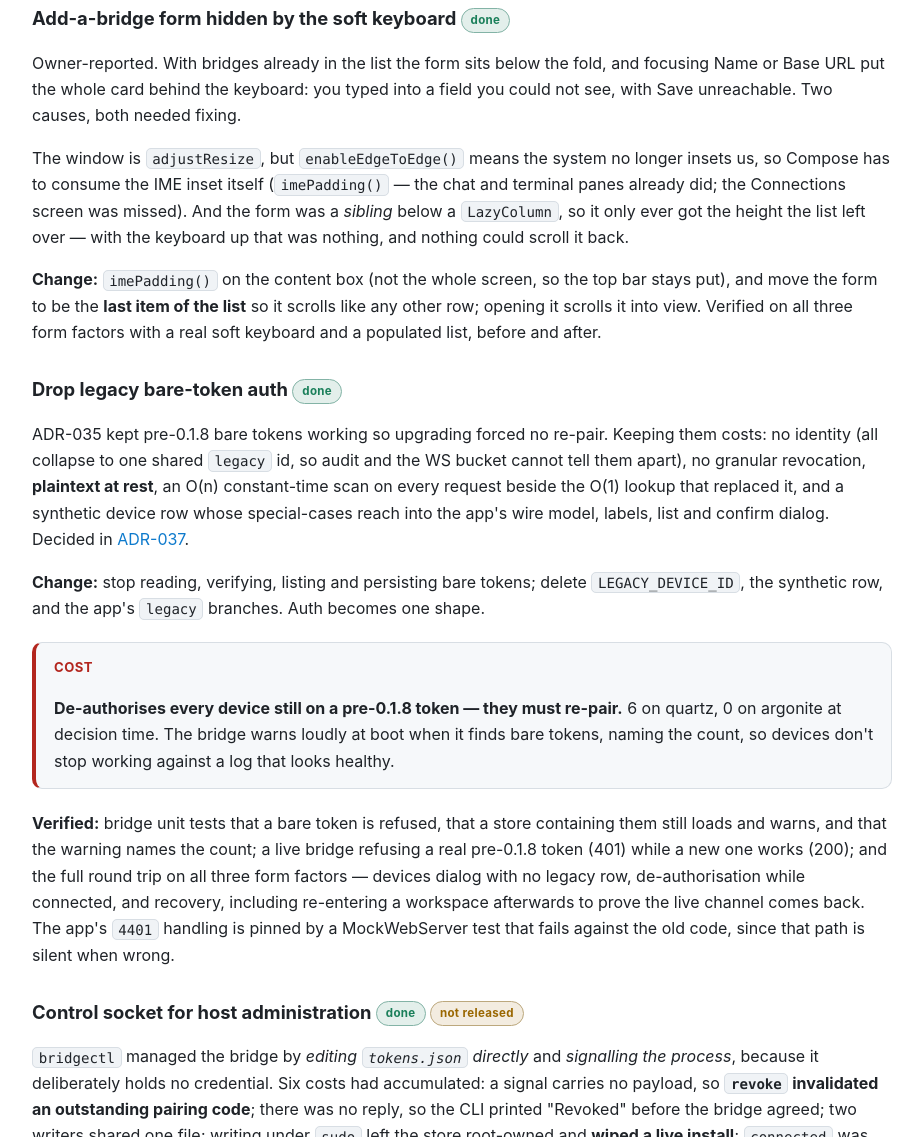
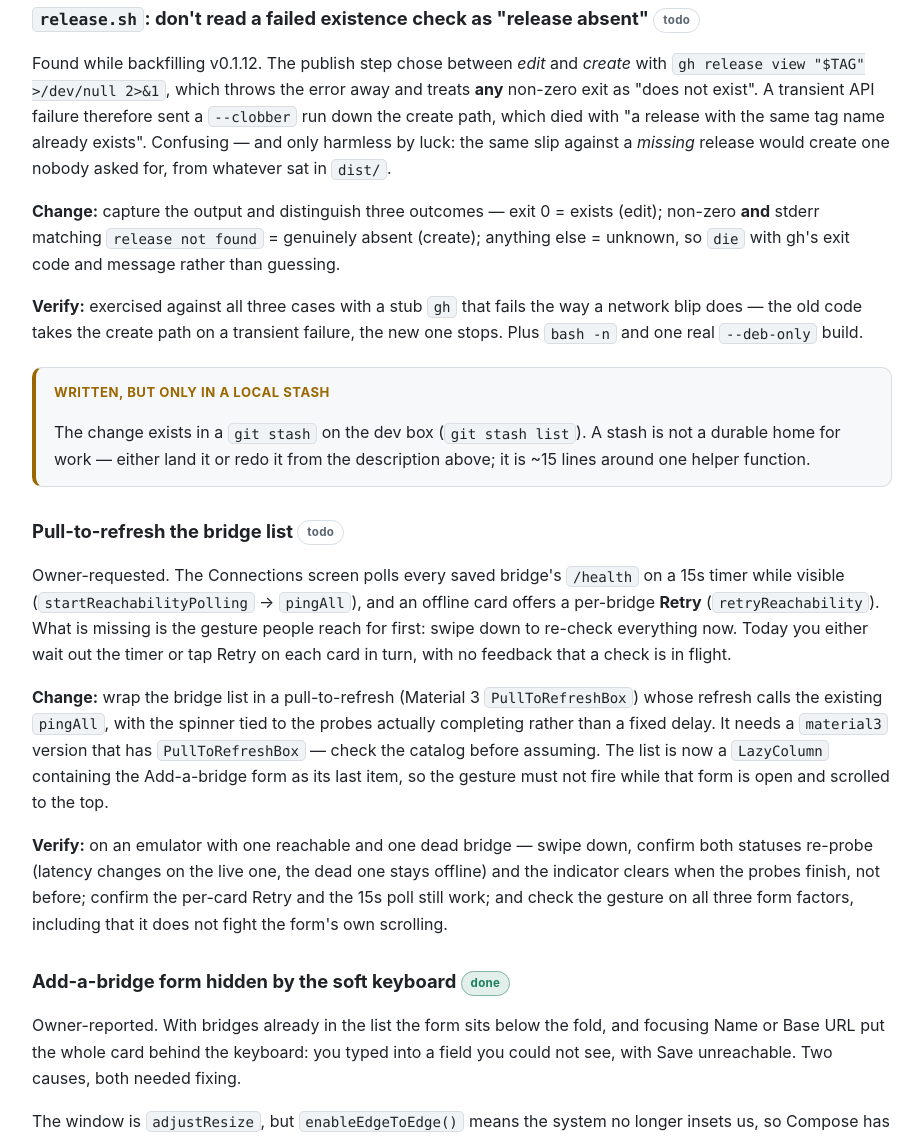
Before and after one commit to teapotlaboratories/git-view, a plain HTML site: page docs/html/PLAN.html in a window 1280 px wide. Shown: the part 4800-5937 px from the top of the page, without its empty margins (303-1226 px from the left). Drawn offline with Linux system fonts and the light colour scheme.

Commit message:
docs(plan): mark the watcher fix shipped, and file two backlog items
The inotify exhaustion fix went out in v0.1.13, so its entry is done
rather than todo: argonite 119,573 -> 8,461 watches, quartz 14,005 for a
237k-path repo. Records the consequence too -- the .deb is no longer
Architecture: all.

Adds two todos found along the way: pull-to-refresh on the bridge list
(owner-requested), and release.sh reading a failed `gh release view` as
"release absent", which sent a --clobber run down the create path.

Also removes a KiCad section that had been inserted into the WRONG ADR.
The anchor "#### Cost, stated plainly" matched ADR-036 in the Markdown
and ADR-037 in the HTML, so the pin-transform text landed in the control
socket ADR in one file and the legacy-auth ADR in the other. Both twins
were wrong, and differently wrong, which is precisely what the
keep-them-in-sync rule exists to prevent -- and what a well-formedness
check cannot catch, since both files were perfectly valid. That text
belongs to ADR-038 and moves with the KiCad branch.

```diff
--- a/docs/html/PLAN.html
+++ b/docs/html/PLAN.html
@@ -395,6 +395,41 @@ flowchart LR
       it no longer reads or writes <code>tokens.json</code> and no longer signals, so the original <code>SIGHUP</code>-reload
       design and its <code>lastSeenAt</code>-flush race are historical.</p>
 
+      <h3><code>release.sh</code>: don't read a failed existence check as "release absent" <span class="badge todo">todo</span></h3>
+      <p>Found while backfilling v0.1.12. The publish step chose between <em>edit</em> and <em>create</em> with
+      <code>gh release view "$TAG" &gt;/dev/null 2&gt;&amp;1</code>, which throws the error away and treats
+      <strong>any</strong> non-zero exit as "does not exist". A transient API failure therefore sent a
+      <code>--clobber</code> run down the create path, which died with "a release with the same tag name already
+      exists". Confusing — and only harmless by luck: the same slip against a <em>missing</em> release would create
+      one nobody asked for, from whatever sat in <code>dist/</code>.</p>
+      <p><strong>Change:</strong> capture the output and distinguish three outcomes — exit 0 = exists (edit);
+      non-zero <strong>and</strong> stderr matching <code>release not found</code> = genuinely absent (create);
+      anything else = unknown, so <code>die</code> with gh's exit code and message rather than guessing.</p>
+      <p><strong>Verify:</strong> exercised against all three cases with a stub <code>gh</code> that fails the way a
+      network blip does — the old code takes the create path on a transient failure, the new one stops. Plus
+      <code>bash -n</code> and one real <code>--deb-only</code> build.</p>
+      <div class="callout warn"><p class="callout-title">Written, but only in a local stash</p>
+      <p>The change exists in a <code>git stash</code> on the dev box (<code>git stash list</code>). A stash is not a
+      durable home for work — either land it or redo it from the description above; it is ~15 lines around one
+      helper function.</p></div>
+
+      <h3>Pull-to-refresh the bridge list <span class="badge todo">todo</span></h3>
+      <p>Owner-requested. The Connections screen polls every saved bridge's <code>/health</code> on a 15s timer
+      while visible (<code>startReachabilityPolling</code> → <code>pingAll</code>), and an offline card offers a
+      per-bridge <strong>Retry</strong> (<code>retryReachability</code>). What is missing is the gesture people
+      reach for first: swipe down to re-check everything now. Today you either wait out the timer or tap Retry on
+      each card in turn, with no feedback that a check is in flight.</p>
+      <p><strong>Change:</strong> wrap the bridge list in a pull-to-refresh (Material 3
+      <code>PullToRefreshBox</code>) whose refresh calls the existing <code>pingAll</code>, with the spinner tied to
+      the probes actually completing rather than a fixed delay. It needs a <code>material3</code> version that has
+      <code>PullToRefreshBox</code> — check the catalog before assuming. The list is now a <code>LazyColumn</code>
+      containing the Add-a-bridge form as its last item, so the gesture must not fire while that form is open and
+      scrolled to the top.</p>
+      <p><strong>Verify:</strong> on an emulator with one reachable and one dead bridge — swipe down, confirm both
+      statuses re-probe (latency changes on the live one, the dead one stays offline) and the indicator clears when
+      the probes finish, not before; confirm the per-card Retry and the 15s poll still work; and check the gesture
+      on all three form factors, including that it does not fight the form's own scrolling.</p>
+
       <h3>Add-a-bridge form hidden by the soft keyboard <span class="badge done">done</span></h3>
       <p>Owner-reported. With bridges already in the list the form sits below the fold, and focusing Name or Base
       URL put the whole card behind the keyboard: you typed into a field you could not see, with Save unreachable.
```
Also changed, not shown: docs/PLAN.md (+30 -0 lines), docs/html/DECISIONS.html (+2 -1 lines), docs/DECISIONS.md (line endings or trailing spaces).
